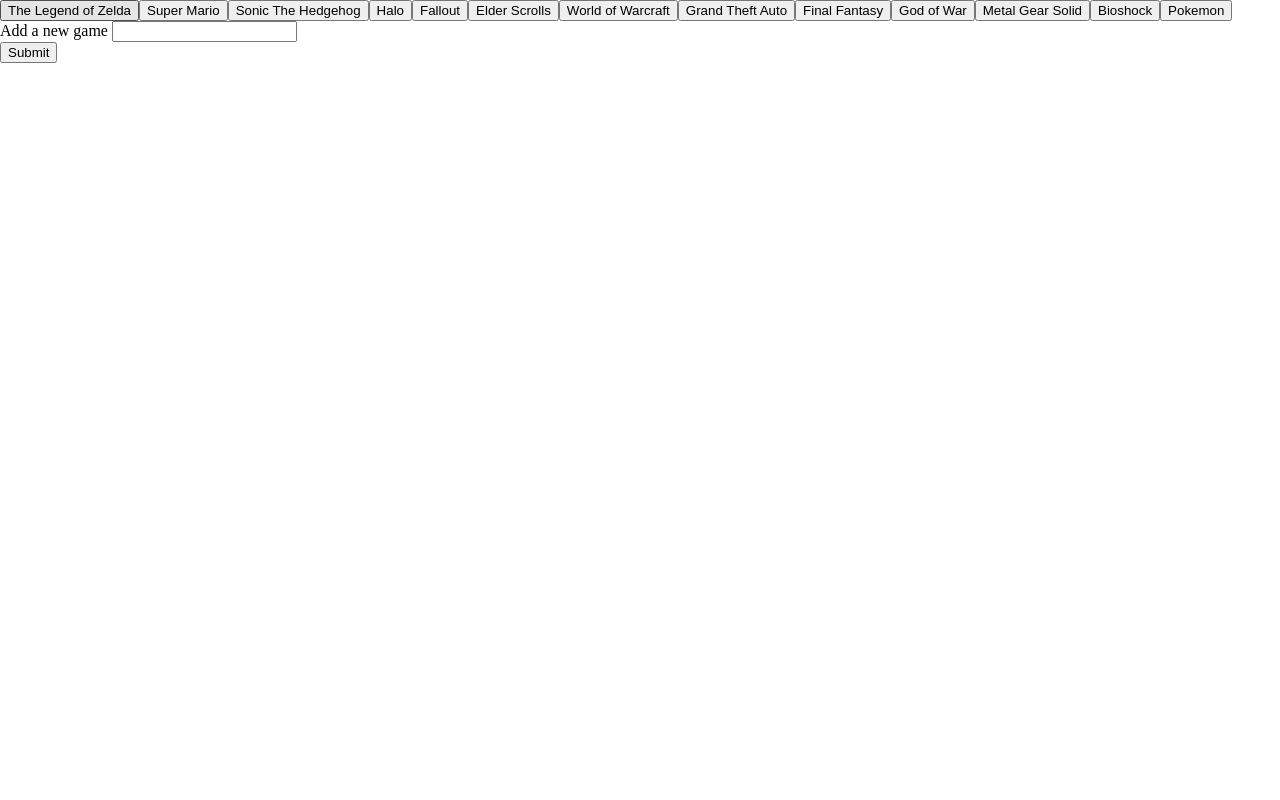
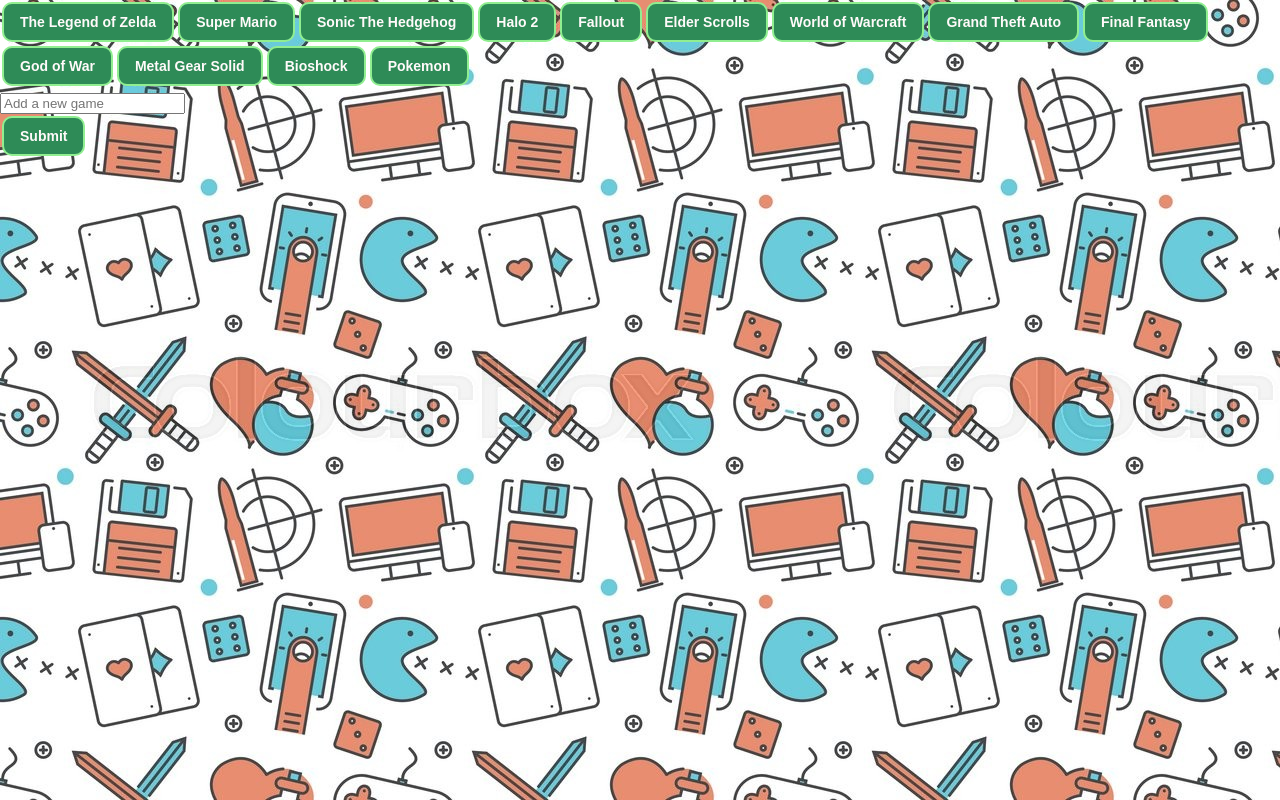
Before and after one commit to dvld/giphy-homework, a plain HTML site: page index.html in a window 1280 px wide. Drawn offline with nearby package versions, Linux system fonts and the light colour scheme.

Commit message:
debugged logic, added css styling

```diff
--- a/assets/css/style.css
+++ b/assets/css/style.css
@@ -0,0 +1,30 @@
+button, #add-game {
+  display: inline-block;
+  color : snow;
+  border-radius : 10px;
+  font-size : 14px;
+  padding : 10px 16px;
+  margin: 2px;
+  font-weight: bold;
+  background-color: seagreen;
+  border: 2px solid lightgreen;
+  cursor: pointer;
+  text-align: center;
+  text-decoration: none;
+  transition-duration: 0.5s;
+  -webkit-transition-duration: 0.5s;
+}
+
+button:hover, #add-game:hover {
+  background-color: snow;
+  color: seagreen;
+}
+
+body {
+  background-image: url("../images/background.jpg");
+}
+
+form {
+  font-size: 24px;
+  font-weight: bolder;
+}
--- a/assets/javascript/logic.js
+++ b/assets/javascript/logic.js
@@ -1,7 +1,7 @@
 $(document).ready(function() {
 
   var videoGames = [
-    "The Legend of Zelda", "Super Mario", "Sonic The Hedgehog", "Halo", "Fallout", "Elder Scrolls", "World of Warcraft", "Grand Theft Auto", "Final Fantasy", "God of War", "Metal Gear Solid", "Bioshock", "Pokemon"
+    "The Legend of Zelda", "Super Mario", "Sonic The Hedgehog", "Halo 2", "Fallout", "Elder Scrolls", "World of Warcraft", "Grand Theft Auto", "Final Fantasy", "God of War", "Metal Gear Solid", "Bioshock", "Pokemon"
   ];
 
   // generate buttons
@@ -22,8 +22,8 @@ $(document).ready(function() {
   }
 
   $(document).on("click", ".game-button", function() {
-
-    $("video-game-gifs").empty();
+    // console.log("test");
+    $("#video-game-gifs").empty();
     $(".game-button").removeClass("active");
     $(this).addClass("active");
 
@@ -86,12 +86,12 @@ $(document).ready(function() {
   });
 
   $("#add-game").on("click", function(event) {
-
+    console.log("test");
     event.preventDefault();
 
     var newGame = $("input").eq(0).val();
 
-    if (newGame.lenngth > 2) {
+    if (newGame.length > 2) {
 
       videoGames.push(newGame);
 
--- a/index.html
+++ b/index.html
@@ -17,8 +17,8 @@
   </div>
 
   <form id="new-game">
-    <label for="game-input">Add a new game</label>
-    <input type="text" id="game-input">
+    <label for="game-input"></label>
+    <input type="text" placeholder="Add a new game" id="game-input">
     <br>
     <input type="submit" id="add-game" value="Submit">
   </form>
```
Also changed, not shown: assets/images/background.jpg (added).
